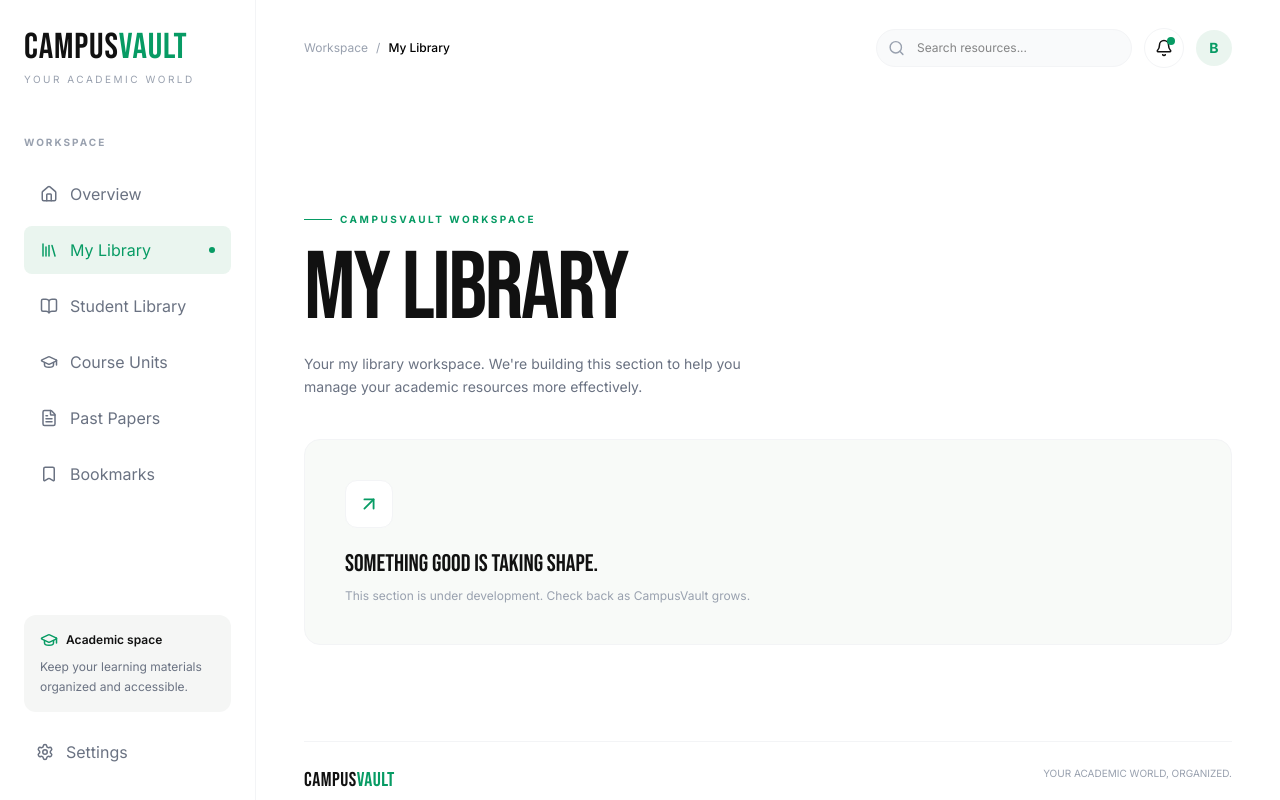
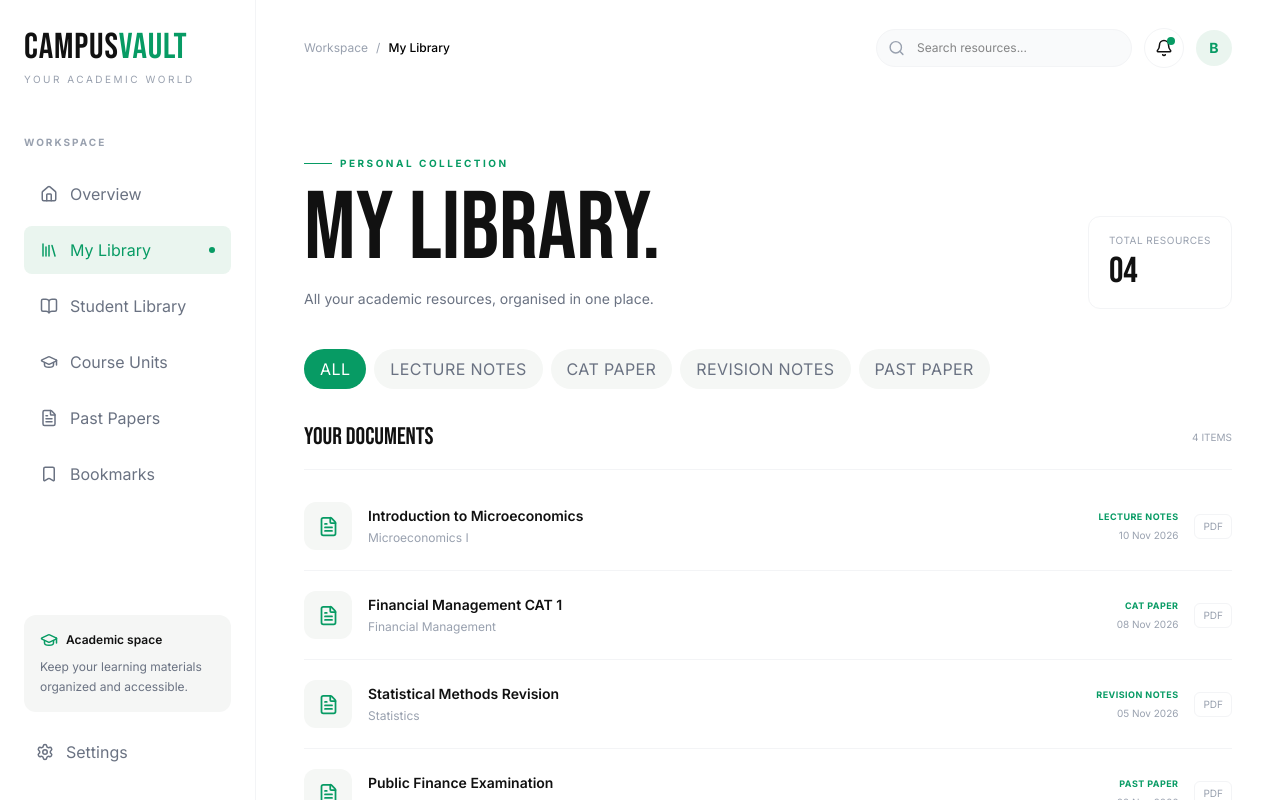
Before and after one commit to BRIAN-pixel275/Campusvault, a React (Vite) app: page / in a window 1280 px wide. Both pictures are taken after a click on the button "My Library". Shown: the top 800 px of the page. Built offline with nearby package versions, Linux system fonts and the light colour scheme.

Commit message:
Add MyLibrary component for personal resource management

```diff
--- a/src/App.tsx
+++ b/src/App.tsx
@@ -4,6 +4,7 @@ import Sidebar from './components/layout/Sidebar'
 import Topbar from './components/layout/Topbar'
 import Dashboard from './pages/Dashboard'
 import PlaceholderPage from './components/layout/PlaceholderPage'
+import MyLibrary from './pages/MyLibrary'
 import { useEffect } from 'react'
 
 const resources = [
@@ -94,6 +95,8 @@ function App() {
     resources={filteredResources}
     onNavigate={setActiveNav}
   />
+) : activeNav === 'My Library' ? (
+  <MyLibrary resources={filteredResources} />
 ) : (
   <PlaceholderPage
     title={activeNav}
--- /dev/null
+++ b/src/pages/MyLibrary.tsx
@@ -0,0 +1,147 @@
+
+import { useState } from 'react'
+import { FileText, FolderOpen } from 'lucide-react'
+import type { Resource } from './Dashboard'
+
+interface MyLibraryProps {
+  resources: Resource[]
+}
+
+function MyLibrary({ resources }: MyLibraryProps) {
+  const [activeFilter, setActiveFilter] = useState('ALL')
+
+  const filters = [
+    'ALL',
+    'LECTURE NOTES',
+    'CAT PAPER',
+    'REVISION NOTES',
+    'PAST PAPER',
+  ]
+
+  const filteredResources =
+    activeFilter === 'ALL'
+      ? resources
+      : resources.filter(
+          (resource) => resource.category === activeFilter
+        )
+
+  return (
+    <section className="py-10">
+      {/* PAGE HEADER */}
+      <div className="mb-10">
+        <div className="flex items-center gap-2 mb-4">
+          <span className="w-7 h-px bg-vault-green" />
+          <p className="text-[10px] font-bold tracking-[0.25em] text-vault-green uppercase">
+            Personal collection
+          </p>
+        </div>
+
+        <div className="flex flex-col sm:flex-row sm:items-end justify-between gap-4">
+          <div>
+            <h2 className="font-heading text-6xl sm:text-7xl lg:text-8xl leading-[0.9]">
+              MY LIBRARY.
+            </h2>
+
+            <p className="text-sm text-gray-500 mt-4">
+              All your academic resources, organised in one place.
+            </p>
+          </div>
+
+          <div className="border border-gray-100 rounded-xl px-5 py-4">
+            <p className="text-[10px] text-gray-400 tracking-wider">
+              TOTAL RESOURCES
+            </p>
+            <p className="font-heading text-4xl mt-1">
+              {resources.length.toString().padStart(2, '0')}
+            </p>
+          </div>
+        </div>
+      </div>
+
+      {/* CATEGORY FILTERS */}
+      <div className="flex flex-wrap gap-2 mb-8">
+        {filters.map((filter) => (
+          <button
+            key={filter}
+            onClick={() => setActiveFilter(filter)}
+            className={`px-4 py-2 rounded-full text-[10px] font-semibold tracking-wide transition ${
+              activeFilter === filter
+                ? 'bg-vault-green text-white'
+                : 'bg-[#F5F7F5] text-gray-500 hover:bg-gray-200'
+            }`}
+          >
+            {filter}
+          </button>
+        ))}
+      </div>
+
+      {/* RESOURCE LIST */}
+      <div>
+        <div className="flex items-center justify-between border-b border-gray-100 pb-4 mb-3">
+          <h3 className="font-heading text-2xl">
+            YOUR DOCUMENTS
+          </h3>
+
+          <span className="text-[10px] text-gray-400">
+            {filteredResources.length} ITEMS
+          </span>
+        </div>
+
+        {filteredResources.length > 0 ? (
+          <div className="divide-y divide-gray-100">
+            {filteredResources.map((resource, index) => (
+              <div
+                key={`${resource.title}-${index}`}
+                className="flex items-center gap-4 py-5 group"
+              >
+                <div className="w-12 h-12 shrink-0 rounded-xl bg-[#F5F7F5] flex items-center justify-center">
+                  <FileText size={21} className="text-vault-green" />
+                </div>
+
+                <div className="flex-1 min-w-0">
+                  <h4 className="text-sm font-semibold truncate">
+                    {resource.title}
+                  </h4>
+
+                  <p className="text-xs text-gray-400 mt-1">
+                    {resource.unit}
+                  </p>
+                </div>
+
+                <div className="hidden sm:block text-right">
+                  <p className="text-[9px] font-bold tracking-wider text-vault-green">
+                    {resource.category}
+                  </p>
+                  <p className="text-[10px] text-gray-400 mt-1">
+                    {resource.date}
+                  </p>
+                </div>
+
+                <span className="text-[10px] text-gray-400 border border-gray-100 rounded-md px-2 py-1">
+                  {resource.type}
+                </span>
+              </div>
+            ))}
+          </div>
+        ) : (
+          <div className="py-16 text-center bg-[#F8FAF8] rounded-2xl">
+            <FolderOpen
+              size={32}
+              className="text-vault-green mx-auto mb-4"
+            />
+
+            <h3 className="font-heading text-2xl">
+              NO RESOURCES FOUND
+            </h3>
+
+            <p className="text-xs text-gray-400 mt-2">
+              There are no documents in this category yet.
+            </p>
+          </div>
+        )}
+      </div>
+    </section>
+  )
+}
+
+export default MyLibrary
```
